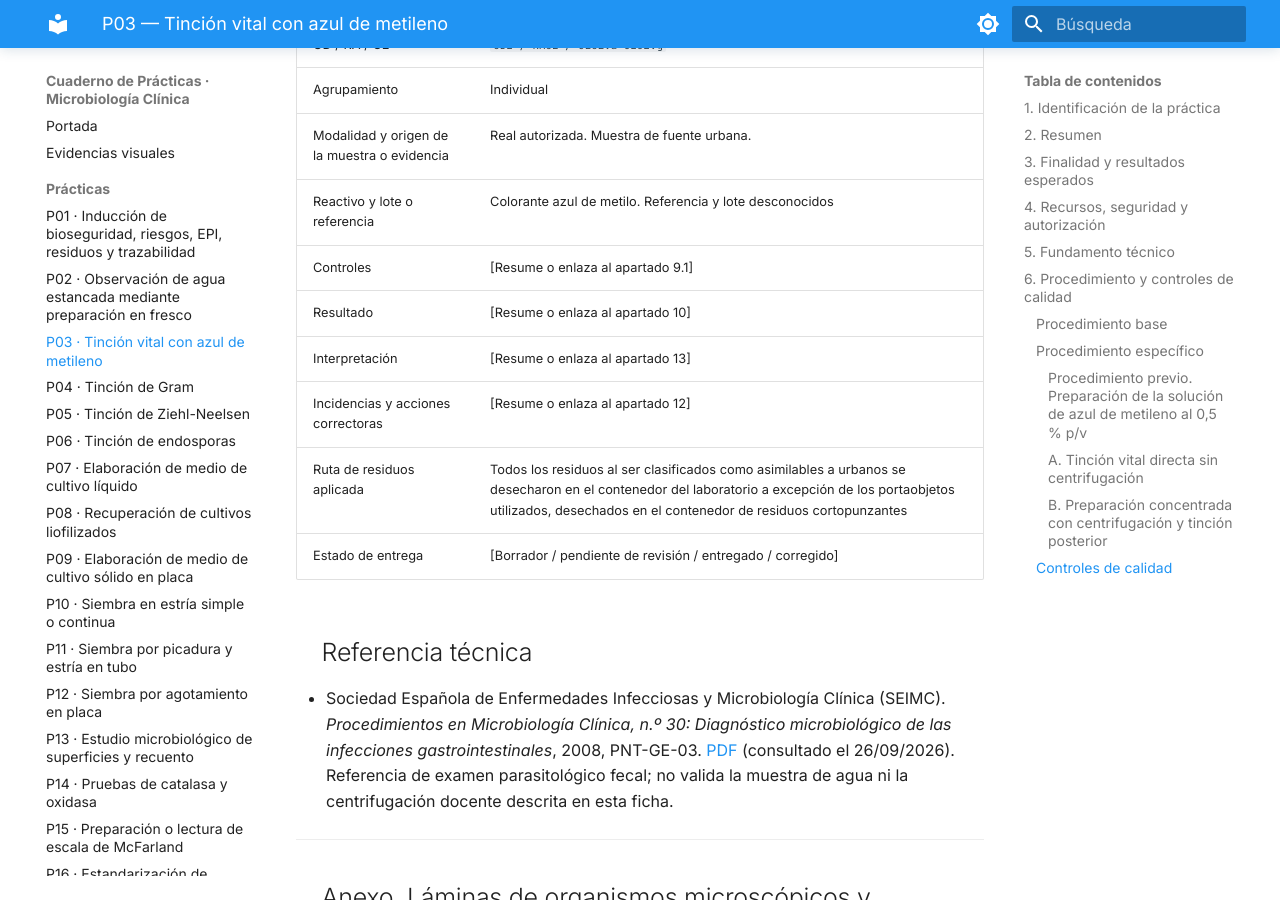
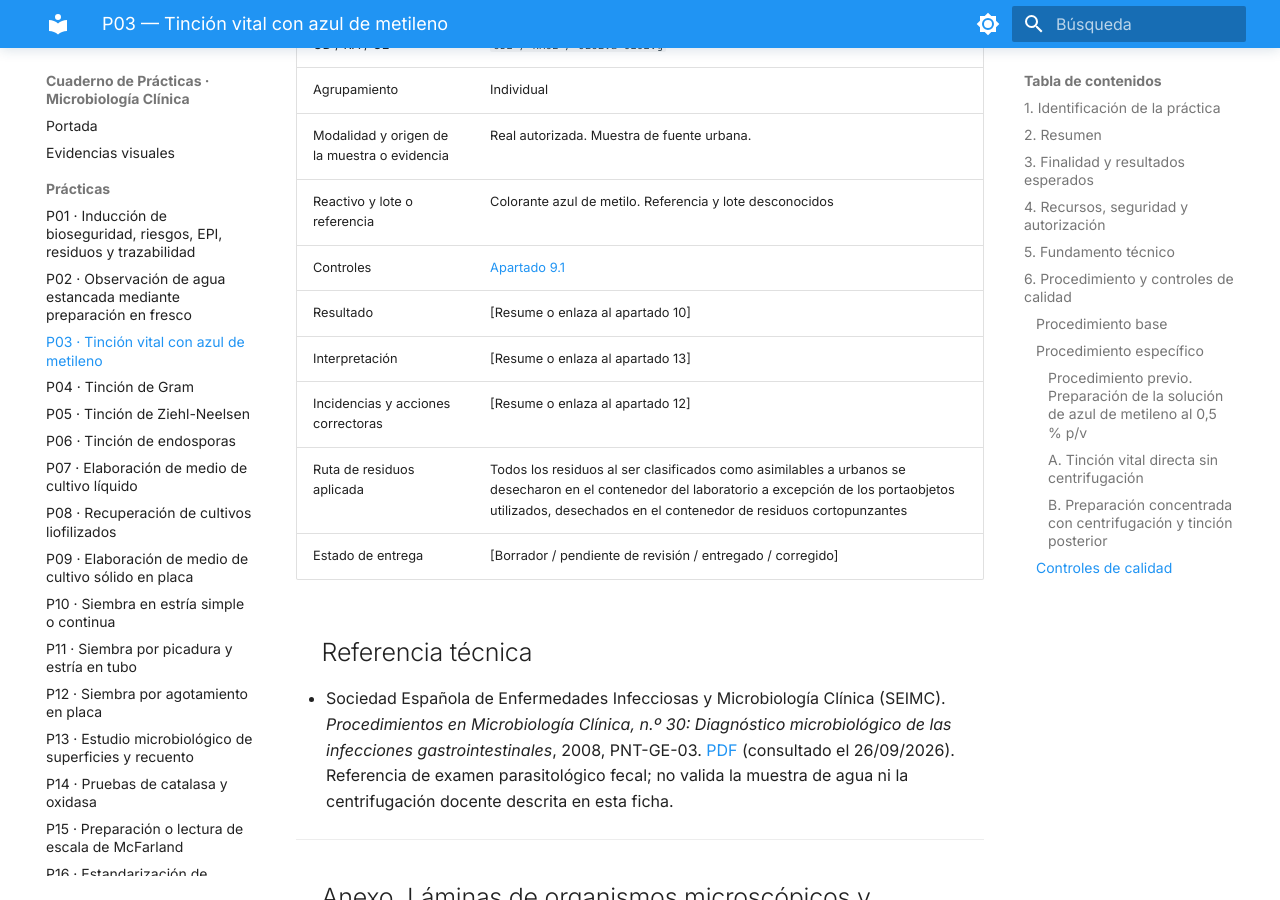
Before and after one commit to Rebeca-hubb/Cuaderno-Pr-cticas-Microbiolog-a-Rebeca-Vicho-, an MkDocs documentation site: the page built from docs/practicas/P03_Azul_de_metileno.md, in a window 1280 px wide and 900 px high, scrolled down 18519 px. Built offline with MkDocs 1.6.1 and Material for MkDocs 9.7.7, drawn with Linux system fonts in a browser that asks for light colours.

Commit message:
Update P03_Azul_de_metileno.md

```diff
--- a/docs/practicas/P03_Azul_de_metileno.md
+++ b/docs/practicas/P03_Azul_de_metileno.md
@@ -305,7 +305,7 @@ Responde de forma razonada a las cuatro preguntas. Relaciona cada respuesta con
 | Agrupamiento | Individual |
 | Modalidad y origen de la muestra o evidencia | Real autorizada. Muestra de fuente urbana. |
 | Reactivo y lote o referencia | Colorante azul de metilo. Referencia y lote desconocidos |
-| Controles | [Resume o enlaza al apartado 9.1] |
+| Controles | [Apartado 9.1](https://github.com/Rebeca-hubb/Cuaderno-Pr-cticas-Microbiolog-a-Rebeca-Vicho-/blob/main/docs/practicas/P03_Azul_de_metileno.md#91-comprobaci%C3%B3n-de-calidad) |
 | Resultado | [Resume o enlaza al apartado 10] |
 | Interpretación | [Resume o enlaza al apartado 13] |
 | Incidencias y acciones correctoras | [Resume o enlaza al apartado 12] |
```
